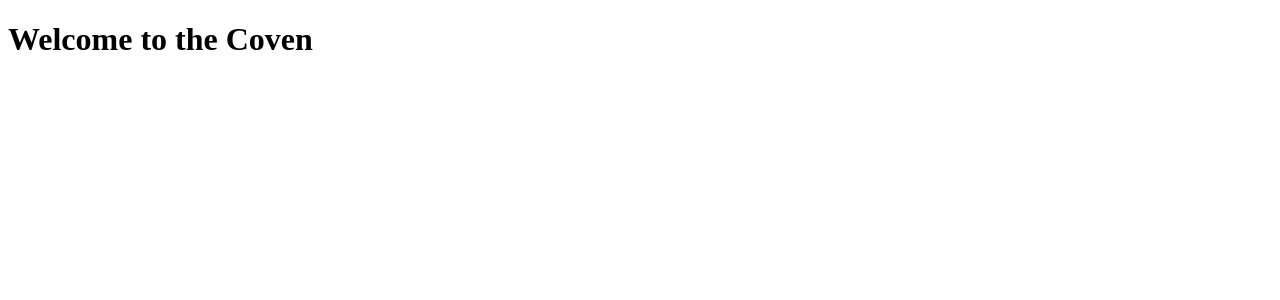
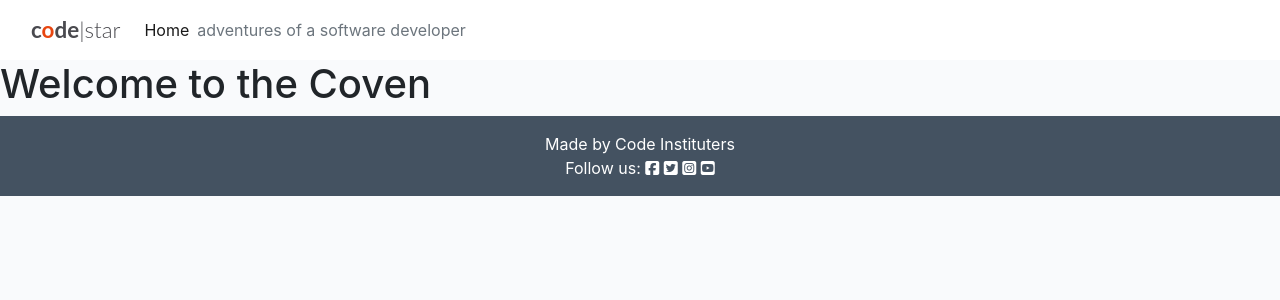
Before and after one commit to eva-may-JS/Individual-Full-Stack-Project, a Django app: page / in a window 1280 px wide. Shown: the top 300 px of the page. Run offline with Django 4.2, Linux system fonts and the light colour scheme; some libraries are stand-ins or nearby versions.

Commit message:
Add Favicon, set up template inheritance

```diff
--- a/events/templates/events/event_list.html
+++ b/events/templates/events/event_list.html
@@ -1,6 +1,7 @@
 {% extends "base.html" %}
+{% load static %}
+{% block content %}
 
-{% block content %}
 
 <!-- index.html content starts here -->
 <div class="container-fluid">
--- a/home/templates/home/index.html
+++ b/home/templates/home/index.html
@@ -1,11 +1,7 @@
-<!DOCTYPE html>
-<html lang="en">
-<head>
-    <meta charset="UTF-8">
-    <meta name="viewport" content="width=device-width, initial-scale=1.0">
-    <title>Document</title>
-</head>
-<body>
-    <h1>Welcome to the Coven</h1>
-</body>
-</html>
+{% extends "base.html" %}
+{% load static %}
+{% block content %}
+
+<h1>Welcome to the Coven</h1>
+
+{% endblock %}
--- a/home/urls.py
+++ b/home/urls.py
@@ -2,5 +2,5 @@ from . import views
 from django.urls import path
 
 urlpatterns = [
-    path('', views.HomePage, name='index'),
+    path('', views.HomePage, name='home'),
 ]
--- a/home/views.py
+++ b/home/views.py
@@ -4,4 +4,3 @@ from django.shortcuts import render
 
 def HomePage(request):
     return render(request, 'home/index.html')
-    paginate_by = 6
--- a/templates/base.html
+++ b/templates/base.html
@@ -11,10 +11,16 @@
     <title>Coven Connect</title>
     <meta name="description"
         content="Coven Connect is a website for all magical practicioners to attend events and socialise">
-    <meta name="keywords" content="coven, magic, witchcraft, spells, events, connect, social, magical, spooky, learn magic">
+    <meta name="keywords"
+        content="coven, magic, witchcraft, spells, events, connect, social, magical, spooky, learn magic">
 
 
     <!-- Favicon -->
+    <link rel="apple-touch-icon" sizes="180x180" href="{% static 'favicon/apple-touch-icon.png' %}">
+    <link rel="icon" type="image/png" sizes="32x32" href="{% static 'favicon/favicon-32x32.png' %}">
+    <link rel="icon" type="image/png" sizes="16x16" href="{% static 'favicon/favicon-16x16.png' %}">
+    <link rel="shortcut icon" type="image/png" href="{% static 'favicon/favicon.ico' %}">
+    <link rel="manifest" href="{% static 'favicon/site.webmanifest' %}">
 
 
     <!-- Bootstrap link -->
@@ -73,7 +79,7 @@
     <!-- Bootstrap script -->
     <script src="https://cdn.jsdelivr.net/npm/bootstrap@5.0.1/dist/js/bootstrap.bundle.min.js"
         integrity="sha384-gtEjrD/SeCtmISkJkNUaaKMoLD0//ElJ19smozuHV6z3Iehds+3Ulb9Bn9Plx0x4" crossorigin="anonymous">
-        </script>
+    </script>
 
     <!-- Fontawesome script -->
     <script src="https://kit.fontawesome.com/1095b30dd0.js" crossorigin="anonymous"></script>
```
Also changed, not shown: static/favicon/Screenshot 2024-12-06 164426.png (added), static/favicon/android-chrome-192x192.png (added), static/favicon/android-chrome-512x512.png (added), static/favicon/apple-touch-icon.png (added), static/favicon/favicon-16x16.png (added), static/favicon/favicon-32x32.png (added), static/favicon/favicon.ico (added), static/favicon/site.webmanifest (added).
